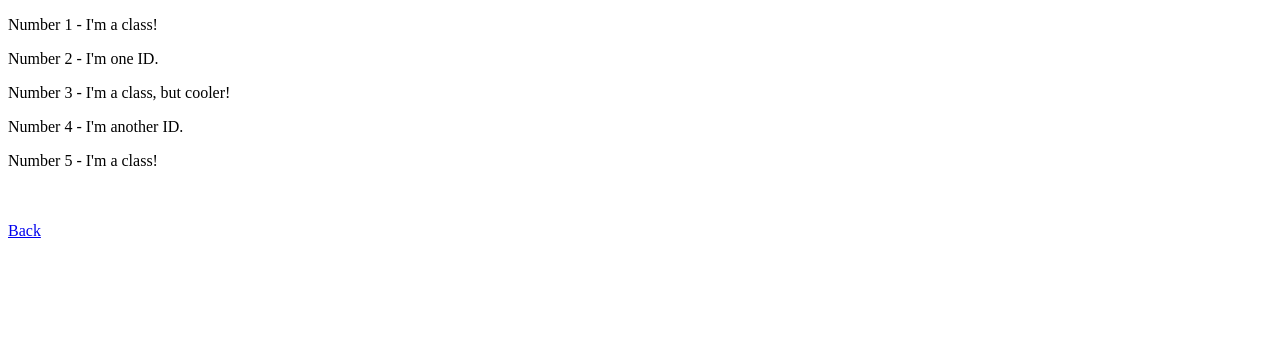
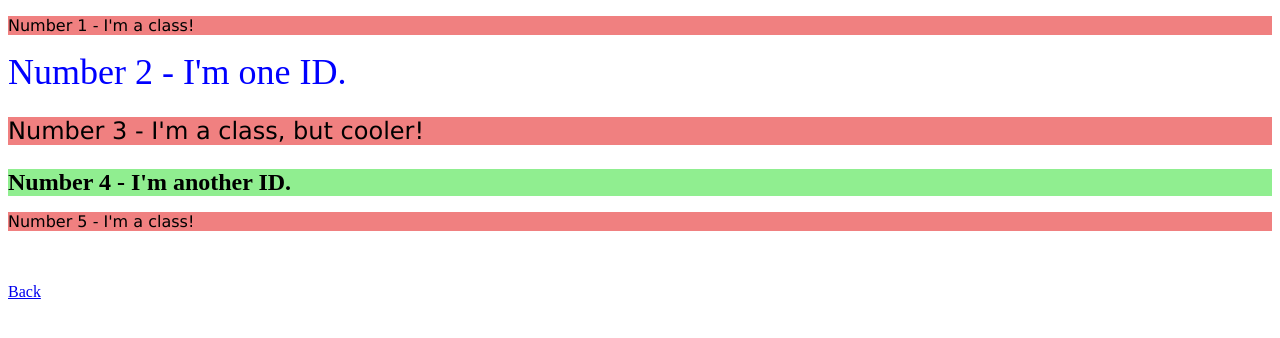
Before and after one commit to martinhavens/css_practice, a plain HTML site: page 02classidselectors/index.html in a window 1280 px wide. Drawn offline with Linux system fonts and the light colour scheme.

Commit message:
finished foundations css problem 2

```diff
--- a/02classidselectors/index.html
+++ b/02classidselectors/index.html
@@ -9,9 +9,9 @@
   </head>
   <body>
     <p>Number 1 - I'm a class!</p>
-    <div>Number 2 - I'm one ID.</div>
-    <p>Number 3 - I'm a class, but cooler!</p>
-    <div>Number 4 - I'm another ID.</div>
+    <div id="two">Number 2 - I'm one ID.</div>
+    <p class="three">Number 3 - I'm a class, but cooler!</p>
+    <div id="four">Number 4 - I'm another ID.</div>
     <p>Number 5 - I'm a class!</p>
     <br><br><a href="../index.html">Back</a>
   </body>
--- a/02classidselectors/style.css
+++ b/02classidselectors/style.css
@@ -0,0 +1,18 @@
+#two{
+    color: blue;
+    font-size: 36px;
+}
+#four{
+    background-color: lightgreen;
+    font-size: 24px;
+    font-weight: bold;
+}
+
+p {
+    background-color: lightcoral;
+    font-family: Verdana, "DejaVu Sans", sans-serif;
+}
+
+.three {
+    font-size: 24px;
+}
```
